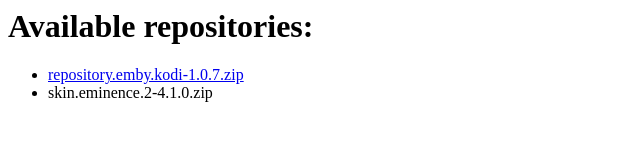
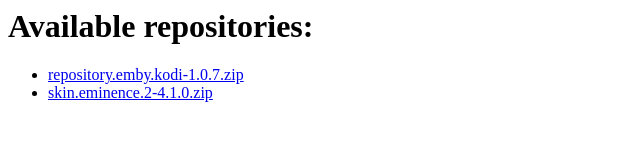
Before and after one commit to kalzorzortek/skin, a plain HTML site: page index.html in a window 1280 px wide. Shown: the whole page, without its empty margins (0-640 px from the left). Drawn offline with Linux system fonts and the light colour scheme.

Commit message:
Update index.html

```diff
--- a/index.html
+++ b/index.html
@@ -7,7 +7,7 @@
 <a href="repository.emby.kodi-1.0.7.zip">repository.emby.kodi-1.0.7.zip</a>
 </li>
 <li>
-<a skin.eminence.2-4.1.0.zip">skin.eminence.2-4.1.0.zip</a>
+<a href="skin.eminence.2-4.1.0.zip">skin.eminence.2-4.1.0.zip</a>
 </li>
 </ul>
 </body>
```
